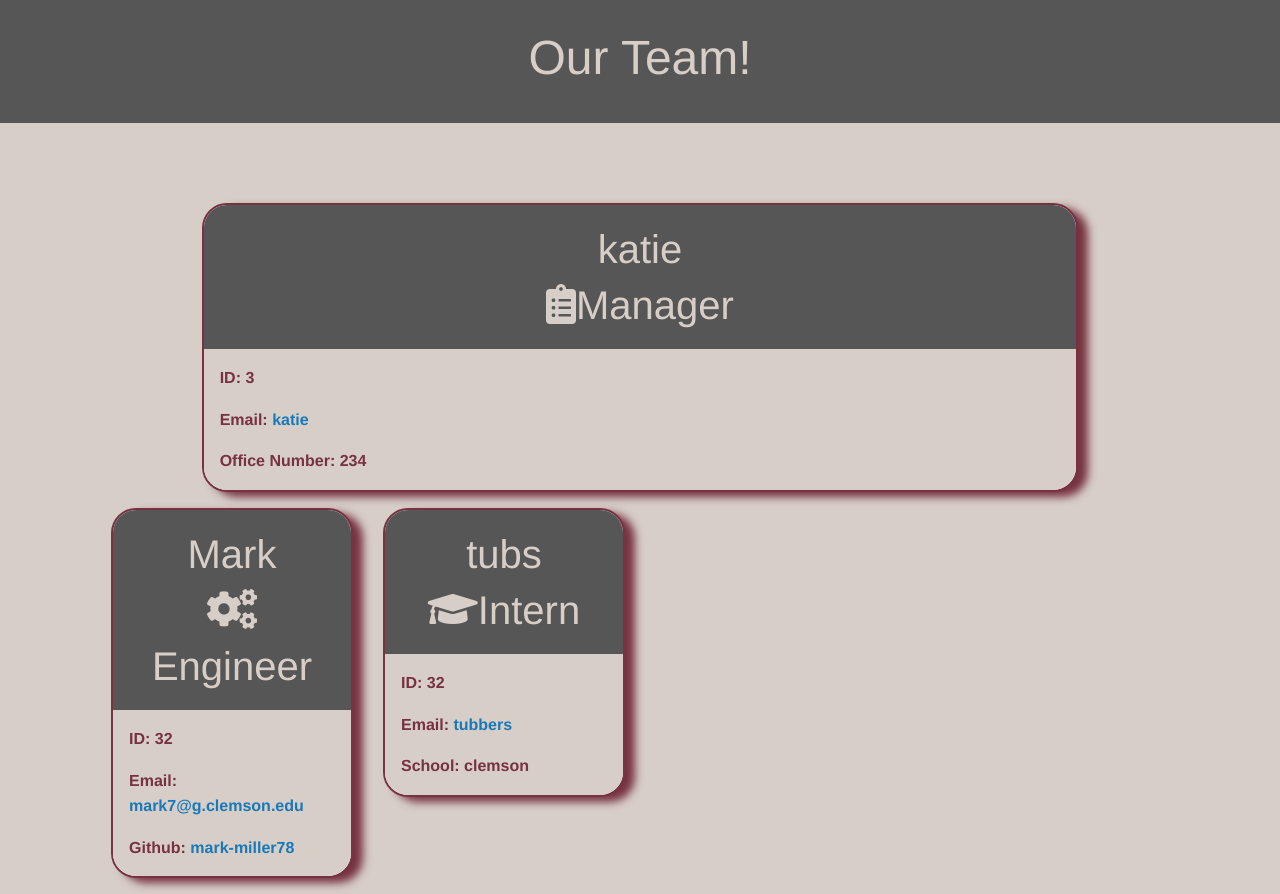
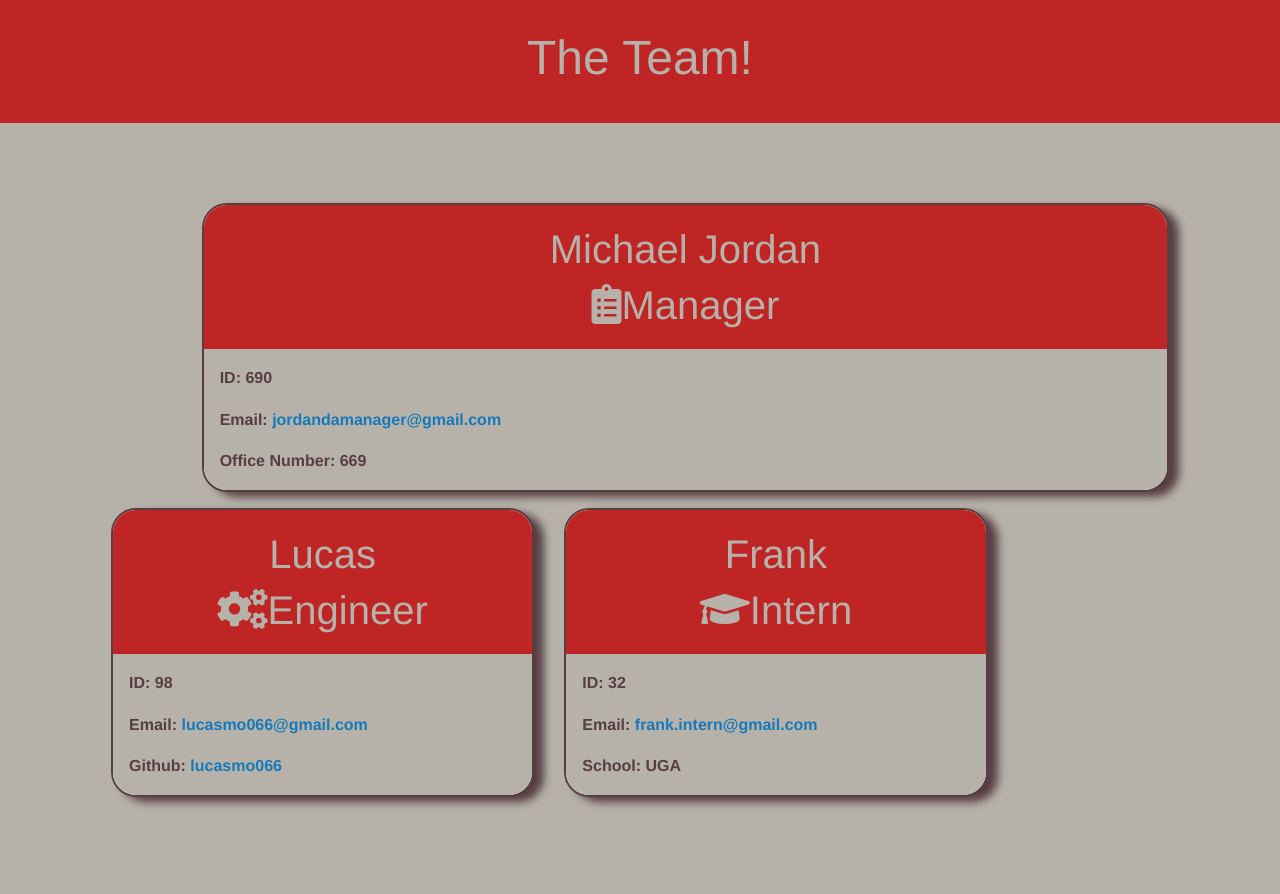
Before and after one commit to lucasmo066/profile-generator, a website: page assets/index.html in a window 1280 px wide. After the commit the page ends 813 px from the top, so only its background shows below. Drawn offline with nearby package versions, Linux system fonts and the light colour scheme.

Commit message:
clean up styling

```diff
--- a/assets/index.html
+++ b/assets/index.html
@@ -4,54 +4,54 @@
         <meta charset="utf-8">
         <meta http-equiv="x-ua-compatible" content="ie=edge">
         <meta name="viewport" content="width=device-width, initial-scale=1.0">
-        <title>Our Team</title>
+        <title>The Team</title>
         <link rel="stylesheet" href="https://cdn.jsdelivr.net/npm/foundation-sites@6.7.4/dist/css/foundation.min.css" crossorigin="anonymous">
         <link rel="stylesheet" href="https://use.fontawesome.com/releases/v5.8.1/css/all.css" integrity="sha384-50oBUHEmvpQ+1lW4y57PTFmhCaXp0ML5d60M1M7uH2+nqUivzIebhndOJK28anvf" crossorigin="anonymous"/>
         <link rel="stylesheet" href="./style.css">
     </head>
     <body>
         <header>
-            <h1 class="text-center"> Our Team! </h1>
+            <h1 class="text-center"> The Team! </h1>
         </header>
         <div class="grid-container-fluid" id="gridContainer">
             <div class="grid-x grid-padding-x" id="team-cards">
 
-                <div class="cell large-10 large-offset-1">
+                <div class="cell large-11 large-offset-1">
                     <div class="card">
                         <div class="card-section text-center cardHeader">
-                            <h2>katie<br><i class="fas fa-clipboard-list"></i>Manager</h2>
+                            <h2>Michael Jordan<br><i class="fas fa-clipboard-list"></i>Manager</h2>
                         </div>
                         <div class="card-section cardSection">
-                            <p>ID: 3</p>
-                            <p>Email: <a href="mailto:katie" target="_blank" rel="noopener noreferrer">katie</a></p>
-                            <p>Office Number: 234</p>
+                            <p>ID: 690</p>
+                            <p>Email: <a href="mailto:Johnny" target="_blank" rel="noopener noreferrer">jordandamanager@gmail.com</a></p>
+                            <p>Office Number: 669</p>
                         </div>
                     </div>
                 </div>
 
-                <div class="cell large-3">
+                <div class="cell large-5">
                     <div class="card">
                         <div class="card-section text-center cardHeader">
-                            <h2>Mark<br><i class="fas fa-cogs"></i>Engineer</h2>
+                            <h2>Lucas<br><i class="fas fa-cogs"></i>Engineer</h2>
                         </div>
                         <div class="card-section cardSection">
-                            <p>ID: 32</p>
-                            <p>Email: <a href="mailto:lucasmo066@gmail.com" target="_blank" rel="noopener noreferrer">mark7@g.clemson.edu</a></p>
-                            <p>Github: <a href="https://github.com/lucasmo066" target="_blank" rel="noopener noreferrer">mark-miller78</a></p>
+                            <p>ID: 98</p>
+                            <p>Email: <a href="mailto:lucasmo066@gmail.com" target="_blank" rel="noopener noreferrer">lucasmo066@gmail.com</a></p>
+                            <p>Github: <a href="https://github.com/lucasmo066" target="_blank" rel="noopener noreferrer">lucasmo066</a></p>
                         </div>
                     </div>
                 </div>
 
-                <div class="cell large-3">
+                <div class="cell large-5">
                     <div class="card">
                         <div class="card-section text-center cardHeader">
-                            <h2>tubs<br><i class="fas fa-graduation-cap"></i>Intern</h2>
+                            <h2>Frank<br><i class="fas fa-graduation-cap"></i>Intern</h2>
 
                         </div>
                         <div class="card-section cardSection">
                             <p>ID: 32</p>
-                            <p>Email: <a href="mailto:tubbers" target="_blank" rel="noopener noreferrer">tubbers</a></p>
-                            <p>School: clemson</p>
+                            <p>Email: <a href="mailto:frank@gmail.com" target="_blank" rel="noopener noreferrer">frank.intern@gmail.com</a></p>
+                            <p>School: UGA</p>
                         </div>
                     </div>
                 </div>
--- a/assets/style.css
+++ b/assets/style.css
@@ -1,7 +1,7 @@
 :root{
-    --background: #D7CEC7;
-    --card: #565656;
-    --trim: #76323F;
+    --background: #b6b2a9;
+    --card: #c02525;
+    --trim: #573e43;
 }
 
 *{
--- a/lib/Employee.js
+++ b/lib/Employee.js
@@ -23,4 +23,4 @@ class Employee{
 }
 
 
-module.exports=Employee;
+module.exports = Employee;
```
Also changed, not shown: src/page-template.js (+4 -4 lines), utils/generate-HTML.js (+4 -4 lines).
